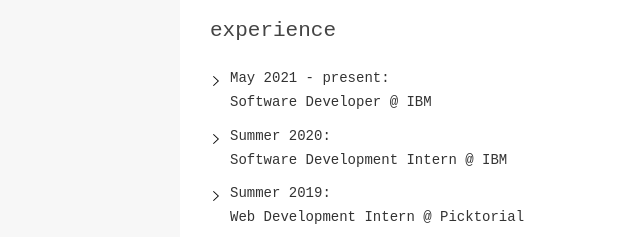
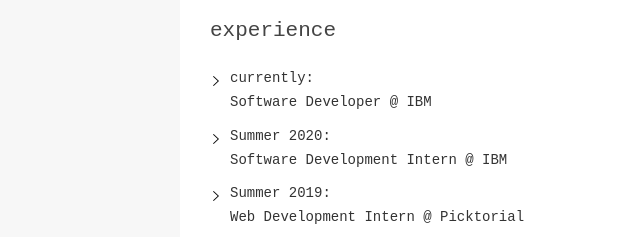
Before and after one commit to sharonday/sharonday.github.io, a plain HTML site: page index.html in a window 1280 px wide. Shown: the part 157-394 px from the top of the page, 640-1280 px from the left. Drawn offline with Linux system fonts and the light colour scheme; files whose address does not match are found by name.

Commit message:
Update index.html

```diff
--- a/index.html
+++ b/index.html
@@ -91,7 +91,7 @@
 							<h3 class="widget-title">experience</h3>
 							<ul>
 								<li>
-									<a href="https://www.ibm.com/">May 2021 - present:<br>Software Developer @ IBM</a>
+									<a href="https://www.ibm.com/">currently:<br>Software Developer @ IBM</a>
 								</li>
 								<li>
 									<a href="https://www.ibm.com/">Summer 2020:<br>Software Development Intern @ IBM</a>
```
